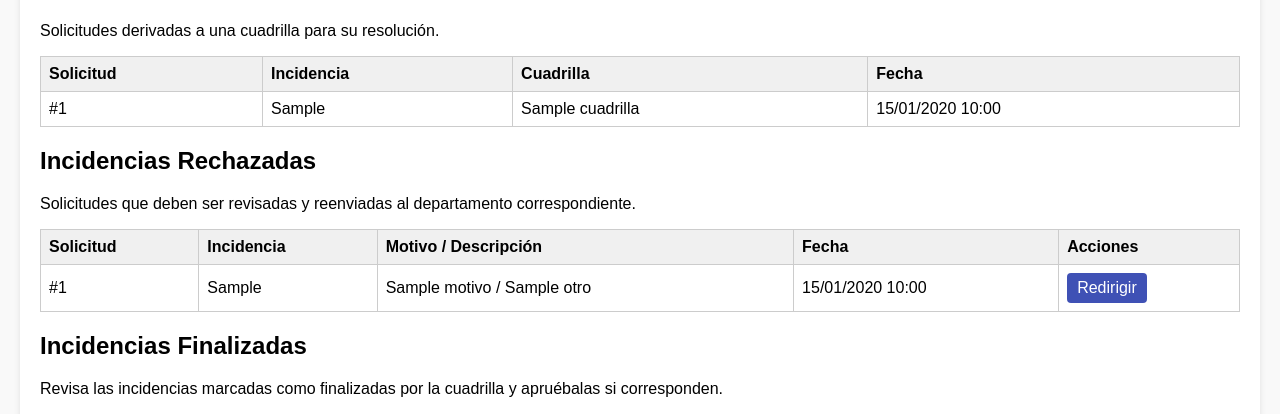
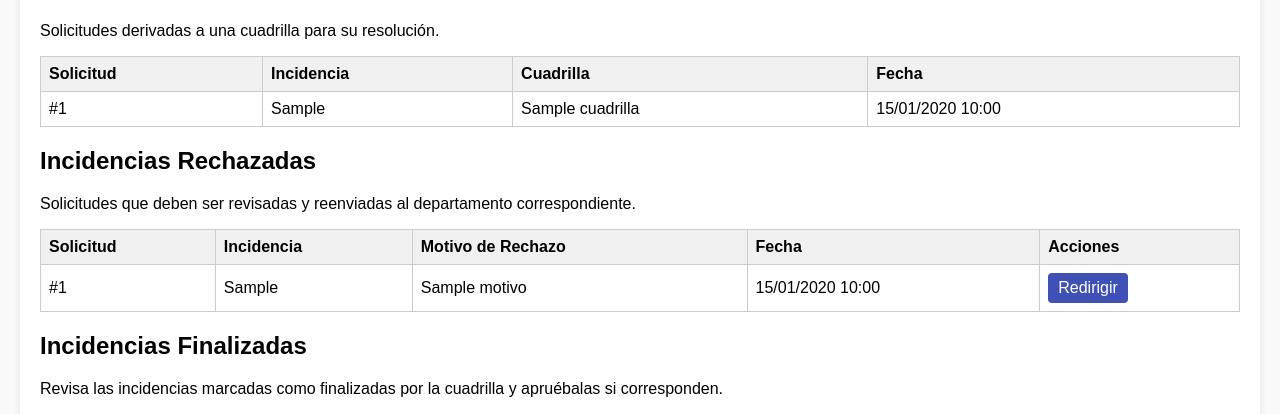
Before and after one commit to Aaron-Orellana/DesarrolloWeb, a Django app: template dashboards/templates/dashboards/territorial_dashboard.html in a window 1280 px wide. Shown: the part 634-1048 px from the top of the page. Run offline with Django 3.2, Linux system fonts and the light colour scheme; the template is opened without the code that fills it: most values are stand-ins (such as "Sample title", 1, 10 or a date in 2020); parts of the project's set-up code (start-up, migrations or seed data) failed here and were passed over.

Commit message:
historia 6.2 mejorada

```diff
--- a/dashboards/templates/dashboards/territorial_dashboard.html
+++ b/dashboards/templates/dashboards/territorial_dashboard.html
@@ -101,7 +101,7 @@
             <tr>
                 <th>Solicitud</th>
                 <th>Incidencia</th>
-                <th>Motivo / Descripción</th>
+                <th>Motivo de Rechazo</th>
                 <th>Fecha</th>
                 <th>Acciones</th>
             </tr>
@@ -111,10 +111,18 @@
             <tr>
                 <td>#{{ incidencia.solicitud_incidencia_id }}</td>
                 <td>{{ incidencia.encuesta.tipo_incidencia }}</td>
-                <td>{{ incidencia.motivo }} / {{incidencia.otro}}</td>
+                <td>
+                    {% if incidencia.motivo != 'Otro motivo' %}
+                    {{ incidencia.motivo }}
+                    {% else %}
+                    {{ incidencia.otro }}
+                    {% endif %}
+                </td>
+
                 <td>{{ incidencia.fecha|date:"d/m/Y H:i" }}</td>
                 <td>
-                    <a href="{% url 'redirigir_incidencia' incidencia.solicitud_incidencia_id %}" class="btn btn-primary btn-sm">
+                    <a href="{% url 'redirigir_incidencia' incidencia.solicitud_incidencia_id %}"
+                        class="btn btn-primary btn-sm">
                         Redirigir
                     </a>
                 </td>
@@ -153,7 +161,8 @@
                 <td>{{ incidencia.cuadrilla.nombre|default:"Sin asignar" }}</td>
                 <td>{{ incidencia.estado }}</td>
                 <td>
-                        <a href="{% url 'aprobar_incidencia' incidencia.solicitud_incidencia_id %}" class="btn btn-success btn-sm">
+                    <a href="{% url 'aprobar_incidencia' incidencia.solicitud_incidencia_id %}"
+                        class="btn btn-success btn-sm">
                         Revisar
                     </a>
                 </td>
```
Lines whose indentation alone changed are shown as unchanged.
